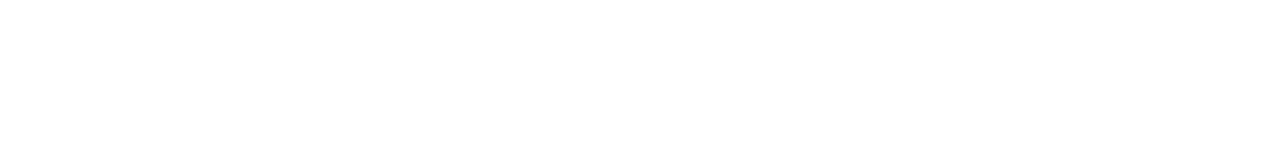
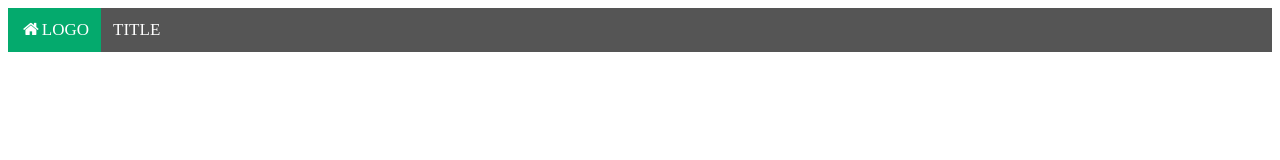
Before and after one commit to Tamino-15/To-Do-List, a plain HTML site: page index.html in a window 1280 px wide. Drawn offline with Linux system fonts and the light colour scheme.

Commit message:
menu bar

```diff
--- a/index.html
+++ b/index.html
@@ -5,10 +5,17 @@
     <meta charset="UTF-8">
     <meta name="viewport" content="width=device-width, initial-scale=1.0">
     <title>TODO List</title>
+
+    <!-- Load an icon library -->
+    <link rel="stylesheet" href="https://cdnjs.cloudflare.com/ajax/libs/font-awesome/4.7.0/css/font-awesome.min.css">
+    <link rel="stylesheet" href="style.css">
 </head>
 
 <body>
-
+    <div class="navbar">
+        <a class="active" href="#"><i class="fa fa-fw fa-home"></i>LOGO</a>
+        <a href="#">TITLE</a>
+      </div>
 </body>
 
 </html>
--- a/style.css
+++ b/style.css
@@ -0,0 +1,22 @@
+.navbar {
+    width: 100%;
+    background-color: #555;
+    overflow: auto;
+}
+
+.navbar a {
+    float: left;
+    text-align: center;
+    padding: 12px;
+    color: white;
+    text-decoration: none;
+    font-size: 17px;
+}
+
+.navbar a:hover {
+    background-color: #000;
+}
+
+.active {
+    background-color: #04AA6D;
+}
```
